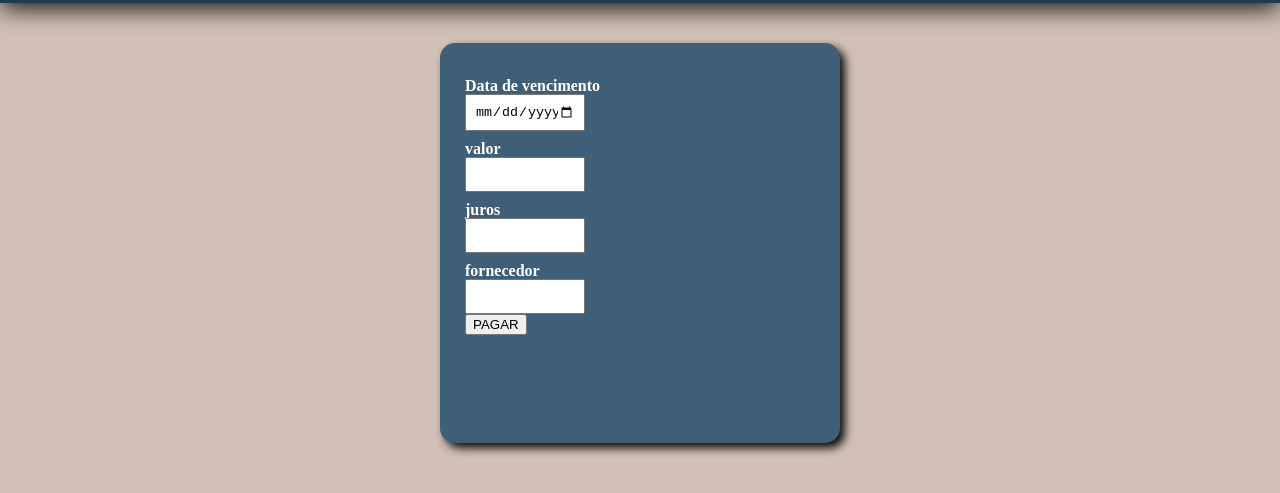
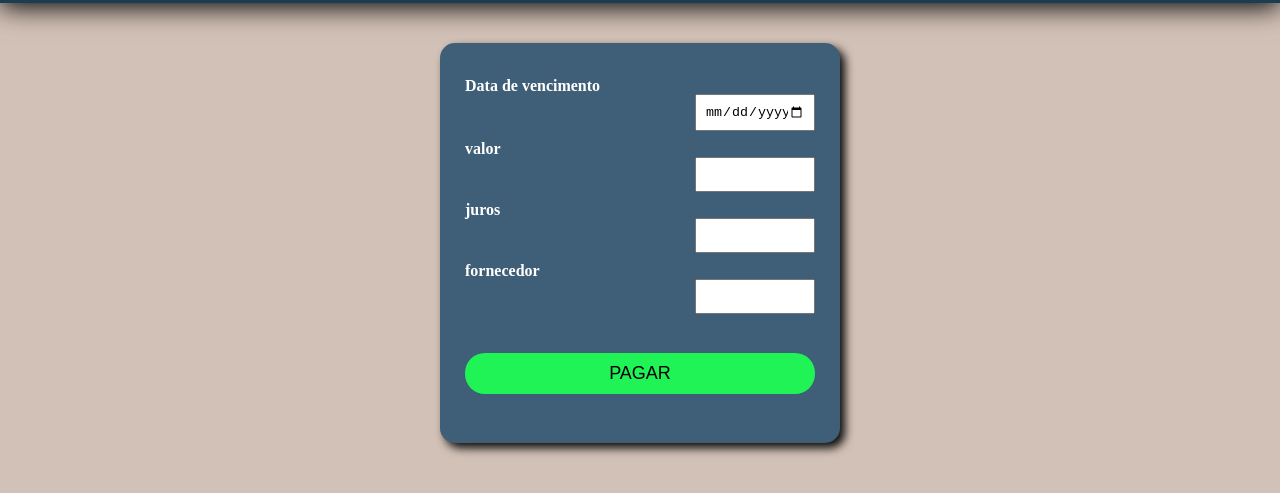
Before and after one commit to RafaelAlegranzziKlein/loja-do-claudinho, a plain HTML site: page html/contas_Pagar.html in a window 1280 px wide. Shown: the part 115-608 px from the top of the page. Drawn offline with Linux system fonts and the light colour scheme.

Commit message:
banco de dados

```diff
--- a/css/contas_Pagar.css
+++ b/css/contas_Pagar.css
@@ -6,7 +6,7 @@ padding: 25px;
 border-radius: 15px;
 margin: 40px auto;
 box-shadow: #090909 5px 5px 10px;
-
+text-align: end;
 }
 
 form label{
@@ -14,18 +14,26 @@ color: white;
 font-weight: bold;
 margin-top: 10px;
 display: flex;
-align-items: center;
+
 }
 
 form input{
 width: 100px;
 padding: 8px;
-
-
-
+}
+.pagar{
+  display:block ;
+  margin: -130px auto;
+    width: 350px;
+    padding: 10px;
+    border-radius: 20px;
+    border: none;
+    font-size: 18px;
+    cursor: pointer;
+    background-color: #20f355;
 
 }
-label{
-display: flex;
-align-items: center;
+button:hover{
+    transform: scale(1.05);
+    transition: 0.5s;
 }
--- a/html/contas_Pagar.html
+++ b/html/contas_Pagar.html
@@ -35,14 +35,17 @@
     <label for="fornecedor">fornecedor</label>
     <input type="text" name="" id="">
     <br>
-    <button type="button" id="pagar">PAGAR</button>
+      </div>
+    <div>
+    <button type="button" id="pagar" class="pagar">PAGAR</button>
+    </div>
 
 
     </form>
 
 
 
-    </div>
+
 
 
 
```
Also changed, not shown: 1 other file.
